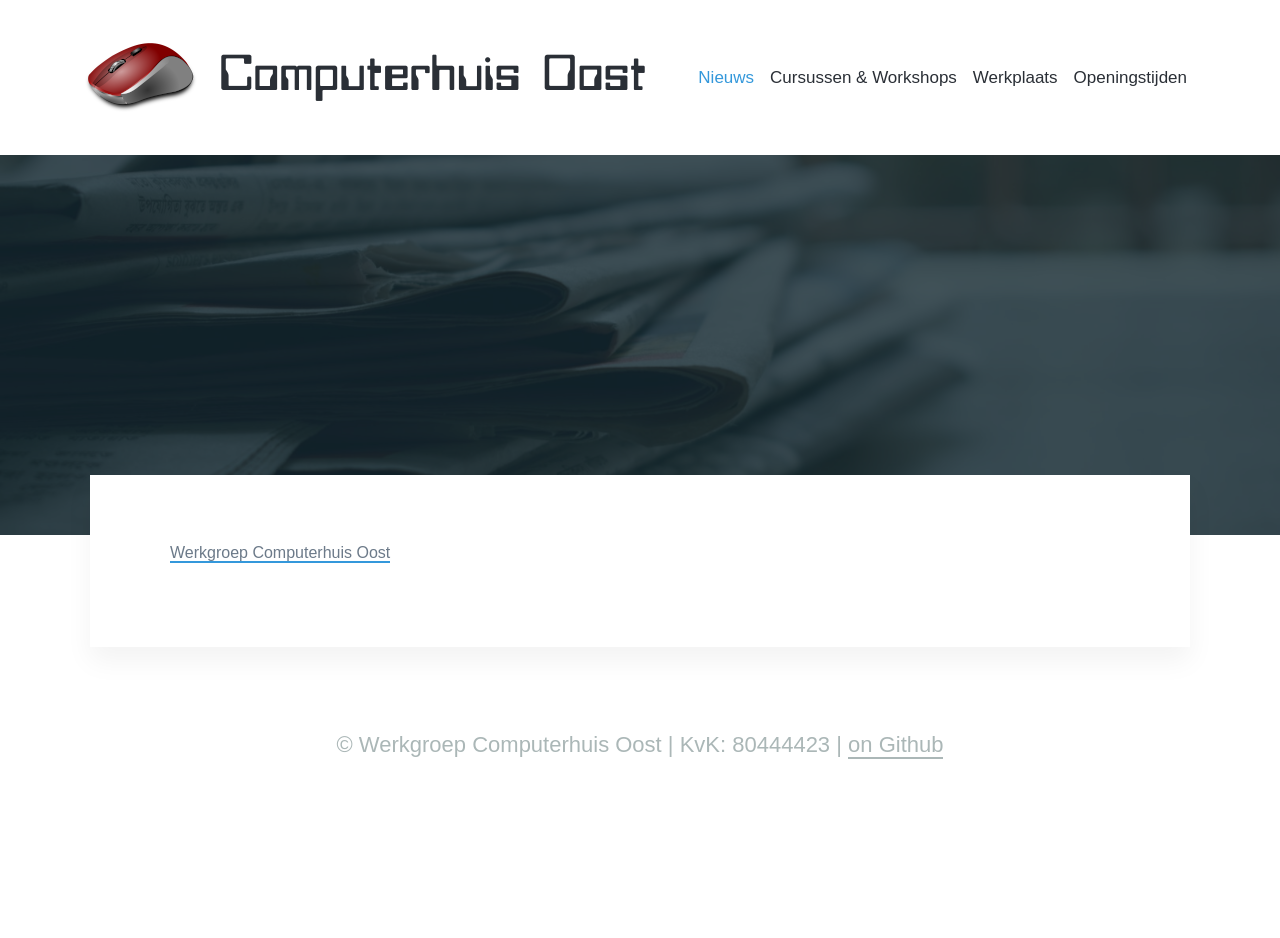
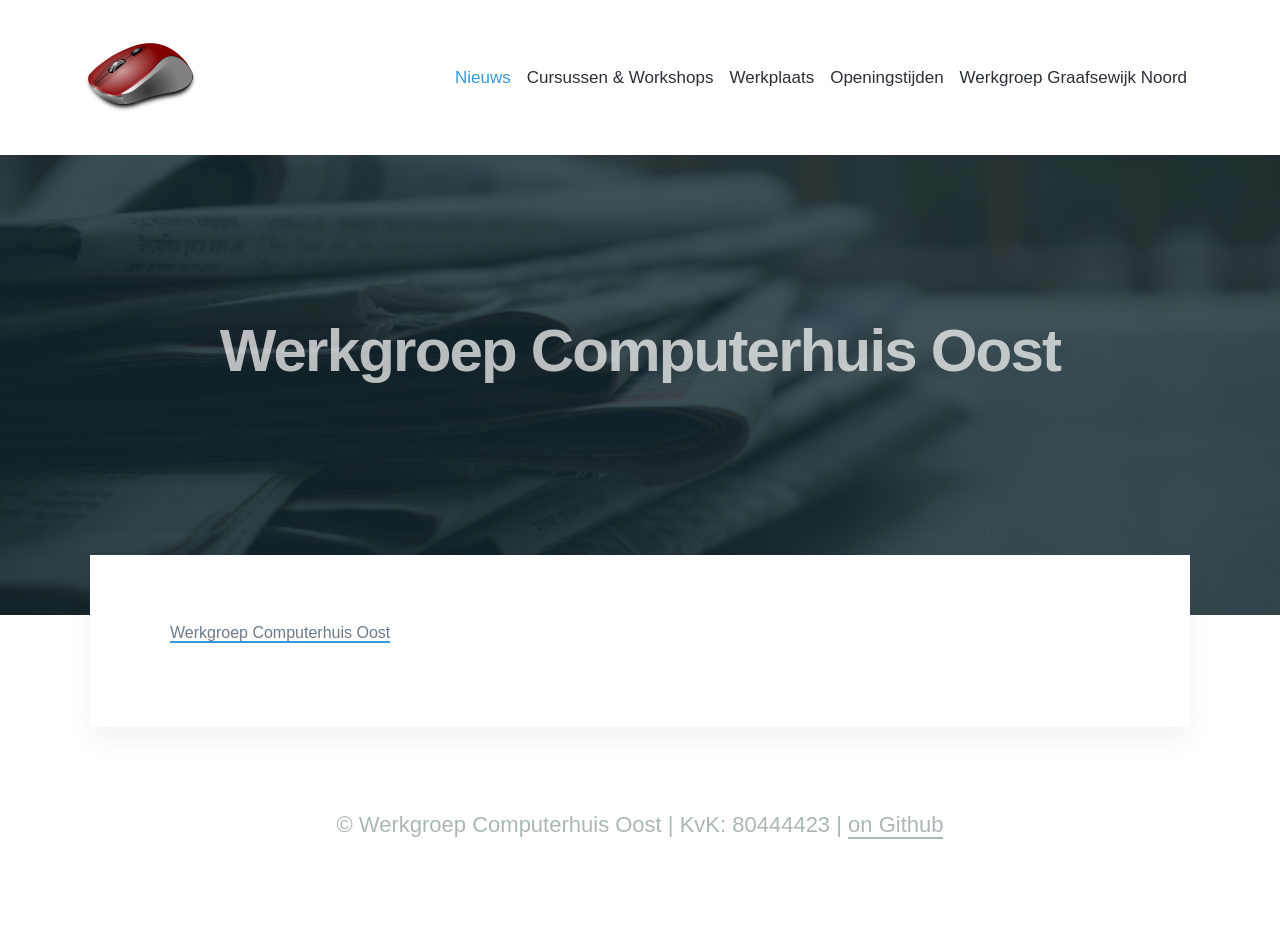
Before and after one commit to computerhuis/computerhuis.github.io, a Jekyll site: the page built from nieuws.html, in a window 1280 px wide. Built offline with Jekyll 4.4.1, drawn with Linux system fonts in a browser that asks for light colours; some web fonts are replaced; before the commit the page ends 900 px from its top, so only the background shows below that.

Commit message:
Add link

```diff
--- a/Gemfile
+++ b/Gemfile
@@ -1,6 +1,4 @@
 source "https://rubygems.org"
-
-gem "minimal-mistakes-jekyll"
 
 gem "github-pages", group: :jekyll_plugins
 group :jekyll_plugins do
--- a/_data/navigation.yml
+++ b/_data/navigation.yml
@@ -6,3 +6,5 @@
   url: /werkplaats/
 - text: Openingstijden
   url: /openingstijden/
+- text: Werkgroep Graafsewijk Noord
+  url: https://graafsewijknoord.nl
--- a/_includes/nav.html
+++ b/_includes/nav.html
@@ -1,7 +1,7 @@
 <nav class="navbar navbar-expand-lg header">
     <div class="container">
         <a class="navbar-brand" href="/">
-            <img src="/assets/images/logo.png"> Computerhuis Oost
+            <img src="/assets/images/logo.png">
         </a>
         <button class="navbar-toggler" type="button" data-toggle="collapse" data-target="#navbarNavAltMarkup"
                 aria-controls="navbarNavAltMarkup" aria-expanded="false" aria-label="Toggle navigation">
--- a/_layouts/hero.html
+++ b/_layouts/hero.html
@@ -6,7 +6,9 @@ layout: default
          style="background-image: url({{ page.image }})">
         <div class="overlay"></div>
     </div>
-    <div class="wrap"></div>
+    <div class="wrap">
+        <h1>Werkgroep Computerhuis Oost</h1>
+    </div>
 </section>
 
 <section class="listing">
--- a/assets/css/computerhuis.css
+++ b/assets/css/computerhuis.css
@@ -181,6 +181,7 @@ ol, ul {
 
 .header .navbar-brand, .header .nav-link, .header .navbar-toggler {
     color: #2a2f36;
+    white-space: nowrap;
 }
 
 .header .navbar-brand:hover, .header .nav-link:hover, .header .nav-link.active {
@@ -310,6 +311,12 @@ ol, ul {
     bottom: 0;
     left: 0;
     background: rgba(19, 41, 48, .8)
+}
+
+.hero h1 {
+    color: #fff;
+    opacity: 70%;
+    text-align: center;
 }
 
 /* ---[ post ]------------------------------------------------------------------------------------------------------- */
@@ -492,7 +499,7 @@ ol, ul {
     }
 }
 
-/* --[ footer ]------------------------------------------------------------------------------------------------- */
+/* --[ footer ]------------------------------------------------------------------------------------------------------ */
 .footer {
     clear: both;
     padding: 40px 0;
@@ -531,3 +538,10 @@ ol, ul {
         padding: 80px 0
     }
 }
+
+/* --[ facebook ]---------------------------------------------------------------------------------------------------- */
+.fb-page,
+.fb-page span,
+.fb-page span iframe[style] {
+    width: 100% !important;
+}
--- a/nieuws.html
+++ b/nieuws.html
@@ -11,11 +11,7 @@ image: /assets/images/nieuws.jpg
 
     <div class="fb-page"
          data-href="https://www.facebook.com/computerhuis/"
-         data-tabs="timeline"
-         data-width="500"
-         data-height=""
          data-small-header="true"
-         data-adapt-container-width="true"
          data-hide-cover="true"
          data-show-facepile="false">
 
```
